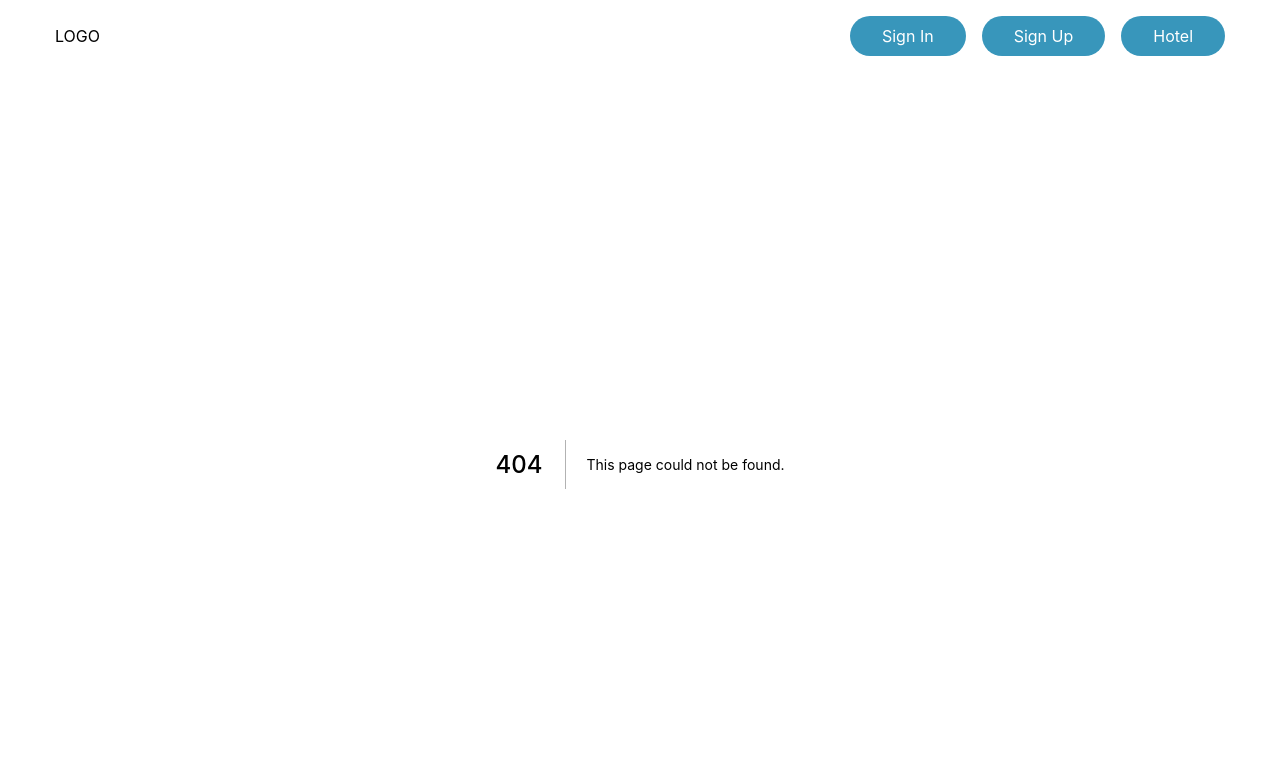
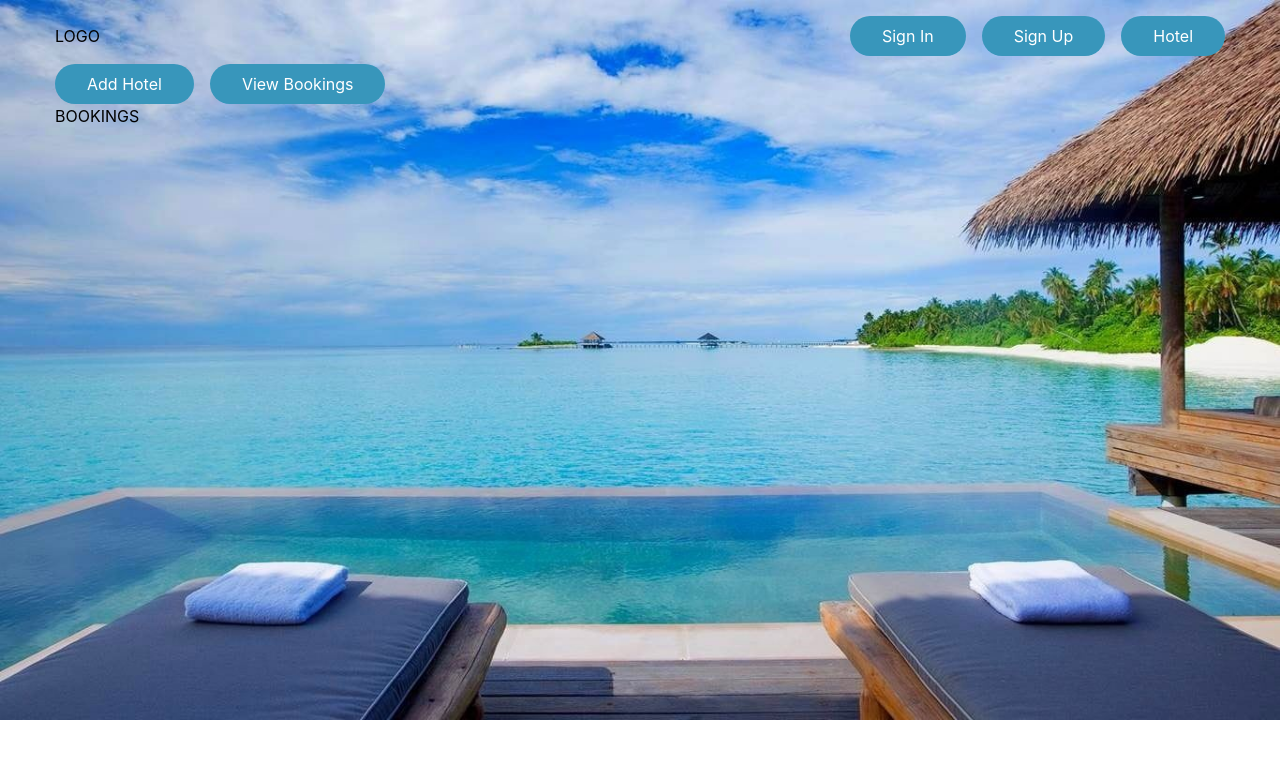
Before and after one commit to gopinathsjsu/team-project-logn, a Next.js app in the folder frontend/: page /hotelDashboard in a window 1280 px wide. Before the commit this address had no page. Shown: the top 758 px of the page. Built offline with nearby package versions, Linux system fonts and the light colour scheme.

Commit message:
hotel dashboard changes

```diff
--- /dev/null
+++ b/frontend/src/pages/hotelDashboard.js
@@ -0,0 +1,20 @@
+import React, { useState, useEffect } from "react";
+
+export default function HotelDashboard() {
+  const [tab, setTab] = useState("bookings");
+  return (
+    <div className="container">
+      <div>
+        <button onClick={() => setTab("add")} className="bg-button-color text-white px-8 py-2 rounded-full transition-all hover:shadow-button-shadow">
+          Add Hotel
+        </button>
+        <button onClick={() => setTab("bookings")} className="ml-4 bg-button-color text-white px-8 py-2 rounded-full transition-all hover:shadow-button-shadow">
+          View Bookings
+        </button>
+      </div>
+      {
+        (tab == "bookings")?(<>BOOKINGS</>):(<>ADD</>)
+      }
+    </div>
+  );
+}
```
